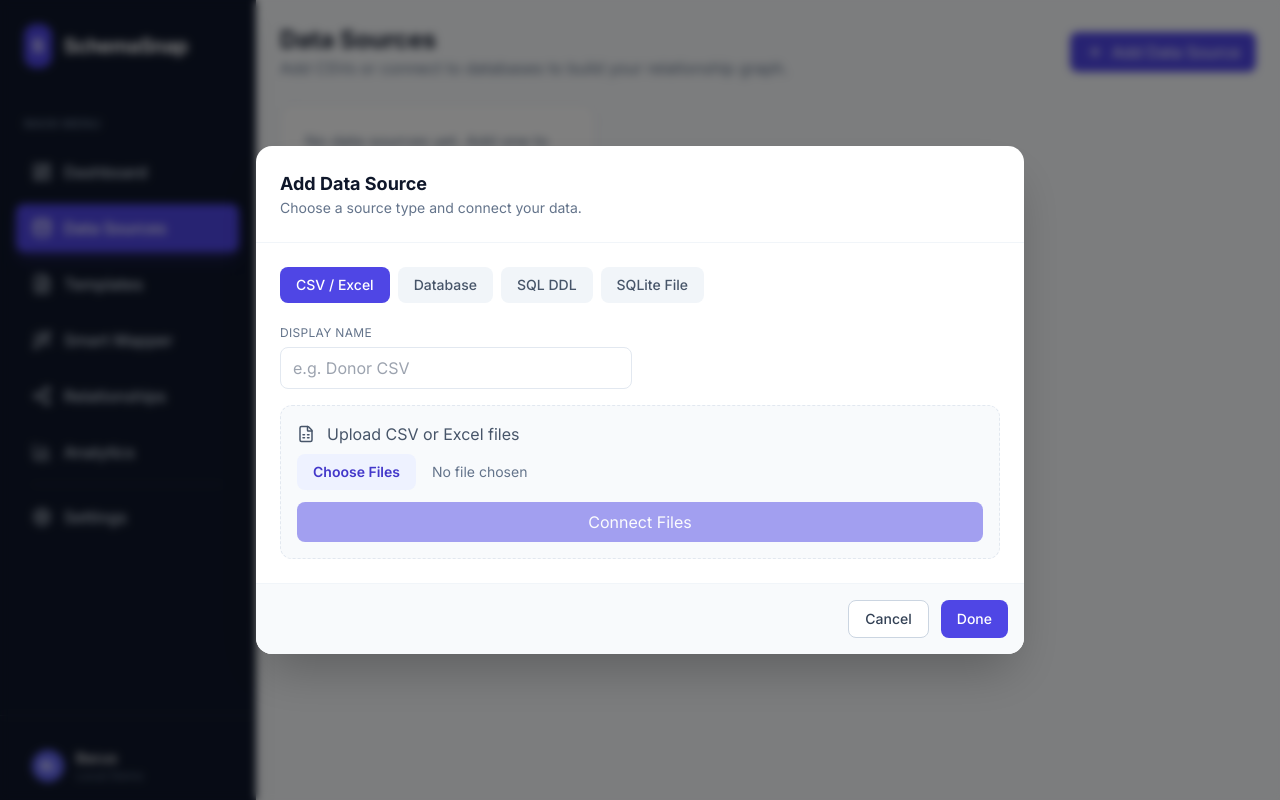
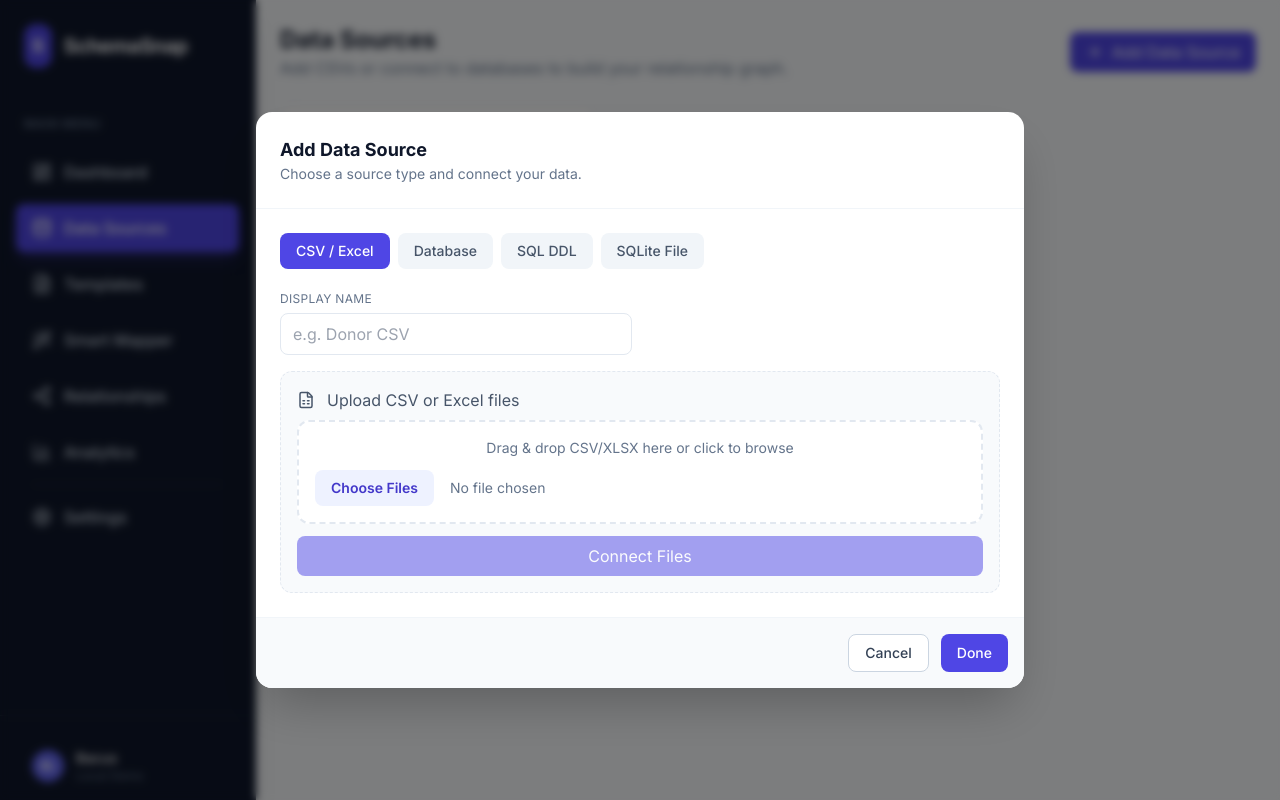
Before and after one commit to skankhunt44/schema-snap-gemini, a React (Vite) app in the folder apps/web/: page /connect in a window 1280 px wide. Both pictures are taken after a click on the button "Add Data Source". Built offline with nearby package versions, Linux system fonts and the light colour scheme.

Commit message:
Add drag-and-drop upload for data sources

```diff
--- a/apps/web/src/pages/DataSources.tsx
+++ b/apps/web/src/pages/DataSources.tsx
@@ -43,6 +43,7 @@ const DataSources: React.FC<Props> = ({
   const [files, setFiles] = useState<File[]>([]);
   const [sqliteFile, setSqliteFile] = useState<File | null>(null);
   const [confirmDelete, setConfirmDelete] = useState<string | null>(null);
+  const [dragActive, setDragActive] = useState(false);
 
   const fileInputRef = useRef<HTMLInputElement>(null);
   const sqliteInputRef = useRef<HTMLInputElement>(null);
@@ -180,14 +181,34 @@ const DataSources: React.FC<Props> = ({
                   <div className="flex items-center gap-3 mb-2 text-slate-600">
                     <FileSpreadsheet size={18} /> Upload CSV or Excel files
                   </div>
+                  <div
+                    onDragOver={(e) => {
+                      e.preventDefault();
+                      setDragActive(true);
+                    }}
+                    onDragLeave={() => setDragActive(false)}
+                    onDrop={(e) => {
+                      e.preventDefault();
+                      setDragActive(false);
+                      const dropped = Array.from(e.dataTransfer.files || []).filter(file =>
+                        /\.(csv|xlsx|xls)$/i.test(file.name)
+                      );
+                      if (dropped.length) setFiles(dropped);
+                    }}
+                    className={`border-2 border-dashed rounded-xl p-4 text-center text-sm ${
+                      dragActive ? 'border-indigo-500 bg-indigo-50' : 'border-slate-200 bg-white'
+                    }`}
+                  >
+                    <p className="text-slate-500">Drag & drop CSV/XLSX here or click to browse</p>
                     <input
                       ref={fileInputRef}
                       type="file"
                       accept=".csv,.xlsx,.xls"
                       multiple
                       onChange={(e) => setFiles(Array.from(e.target.files || []))}
-                    className="block w-full text-sm text-slate-500 file:mr-4 file:py-2 file:px-4 file:rounded-lg file:border-0 file:text-sm file:font-semibold file:bg-indigo-50 file:text-indigo-700 hover:file:bg-indigo-100"
+                      className="mt-3 block w-full text-sm text-slate-500 file:mr-4 file:py-2 file:px-4 file:rounded-lg file:border-0 file:text-sm file:font-semibold file:bg-indigo-50 file:text-indigo-700 hover:file:bg-indigo-100"
                     />
+                  </div>
                   <button
                     onClick={handleCsvSubmit}
                     disabled={!files.length || loading}
```
Lines whose indentation alone changed are shown as unchanged.
